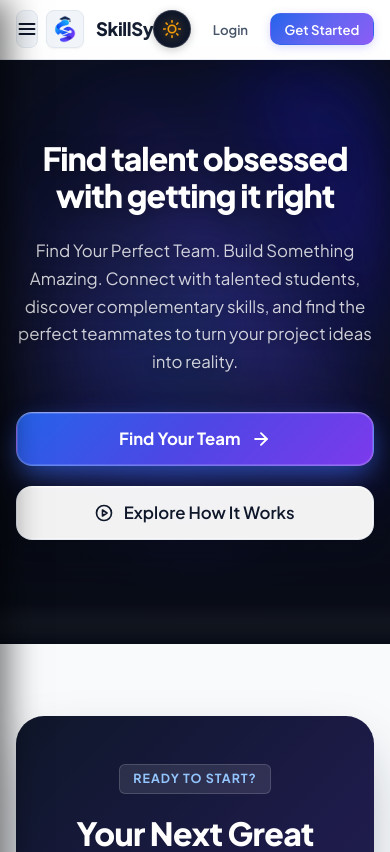
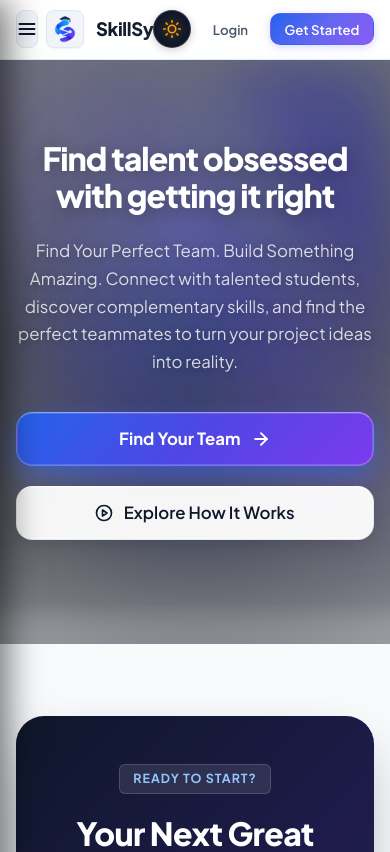
Before and after one commit to benakasham12/SkillSync, a Flask app: page / in a window 390 px wide. Shown: the top 852 px of the page. Run offline with Flask 3, Linux system fonts and the light colour scheme; data that the repository does not hold is empty.

Commit message:
feat(ui): integrate native 3-beam Spotlight Background into SkillSync homepage hero

```diff
--- /dev/null
+++ b/app/static/css/spotlight.css
@@ -0,0 +1,210 @@
+/* ==========================================================================
+   SkillSync - Spotlight Background Component
+   Atmospheric 3-Beam Animated Lighting System (Left, Middle, Right)
+   ========================================================================== */
+
+/* Outer wrapper pinned inside the hero section behind all content */
+.spotlight-background-wrapper {
+  position: absolute;
+  inset: 0;
+  width: 100%;
+  height: 100%;
+  overflow: hidden;
+  pointer-events: none;
+  z-index: 1;
+  isolation: isolate;
+}
+
+/* Individual Spotlight Beam Base Styles */
+.spotlight-beam {
+  position: absolute;
+  border-radius: 9999px;
+  pointer-events: none;
+  will-change: transform, opacity;
+  transform-origin: center center;
+  mix-blend-mode: screen;
+}
+
+/* --------------------------------------------------------------------------
+   1. Left Spotlight: Soft purple lighting, smooth diagonal movement, subtle rotation
+   -------------------------------------------------------------------------- */
+.spotlight-beam-left {
+  top: 8%;
+  left: 10%;
+  width: clamp(340px, 42vw, 560px);
+  height: clamp(340px, 42vw, 560px);
+  background: radial-gradient(circle at 45% 45%,
+    rgba(168, 85, 247, 0.48) 0%,
+    rgba(147, 51, 234, 0.30) 35%,
+    rgba(126, 34, 206, 0.12) 60%,
+    transparent 75%);
+  filter: blur(68px);
+  animation: spotlightBeamLeftMove 12s cubic-bezier(0.45, 0.05, 0.55, 0.95) infinite;
+}
+
+/* --------------------------------------------------------------------------
+   2. Middle Spotlight: Violet lighting, slow floating movement, smooth transitions
+   -------------------------------------------------------------------------- */
+.spotlight-beam-mid {
+  top: 22%;
+  left: 45%;
+  width: clamp(380px, 48vw, 640px);
+  height: clamp(380px, 48vw, 640px);
+  background: radial-gradient(circle at center,
+    rgba(139, 92, 246, 0.45) 0%,
+    rgba(124, 58, 237, 0.28) 40%,
+    rgba(109, 40, 217, 0.12) 65%,
+    transparent 78%);
+  filter: blur(75px);
+  animation: spotlightBeamMidMove 15s cubic-bezier(0.42, 0, 0.58, 1) infinite;
+  animation-delay: 2s;
+}
+
+/* --------------------------------------------------------------------------
+   3. Right Spotlight: Purple and blue lighting, subtle rotation, continuous movement
+   -------------------------------------------------------------------------- */
+.spotlight-beam-right {
+  top: 10%;
+  right: 8%;
+  width: clamp(360px, 44vw, 580px);
+  height: clamp(360px, 44vw, 580px);
+  background: radial-gradient(circle at center,
+    rgba(99, 102, 241, 0.46) 0%,
+    rgba(139, 92, 246, 0.26) 35%,
+    rgba(59, 130, 246, 0.14) 60%,
+    transparent 75%);
+  filter: blur(70px);
+  animation: spotlightBeamRightMove 18s cubic-bezier(0.45, 0.05, 0.55, 0.95) infinite;
+  animation-delay: 3.5s;
+}
+
+/* --------------------------------------------------------------------------
+   Light Mode Overrides (Contrast & Readability Protection)
+   -------------------------------------------------------------------------- */
+[data-theme="light"] .spotlight-beam {
+  mix-blend-mode: multiply;
+}
+
+[data-theme="light"] .spotlight-beam-left {
+  background: radial-gradient(circle at 45% 45%,
+    rgba(168, 85, 247, 0.24) 0%,
+    rgba(147, 51, 234, 0.14) 40%,
+    transparent 70%);
+  filter: blur(55px);
+}
+
+[data-theme="light"] .spotlight-beam-mid {
+  background: radial-gradient(circle at center,
+    rgba(139, 92, 246, 0.22) 0%,
+    rgba(124, 58, 237, 0.12) 40%,
+    transparent 70%);
+  filter: blur(60px);
+}
+
+[data-theme="light"] .spotlight-beam-right {
+  background: radial-gradient(circle at center,
+    rgba(99, 102, 241, 0.24) 0%,
+    rgba(59, 130, 246, 0.13) 40%,
+    transparent 70%);
+  filter: blur(55px);
+}
+
+/* --------------------------------------------------------------------------
+   Keyframe Animations for Smooth Infinite Floating & Rotating Motion
+   -------------------------------------------------------------------------- */
+
+/* Left Spotlight: smooth diagonal movement + subtle rotation */
+@keyframes spotlightBeamLeftMove {
+  0% {
+    transform: translate(-50%, -50%) rotate(0deg);
+  }
+  33% {
+    transform: translate(-30%, -70%) rotate(15deg);
+  }
+  66% {
+    transform: translate(-70%, -30%) rotate(-15deg);
+  }
+  100% {
+    transform: translate(-50%, -50%) rotate(0deg);
+  }
+}
+
+/* Middle Spotlight: slow floating movement + smooth transitions */
+@keyframes spotlightBeamMidMove {
+  0% {
+    transform: translate(0%, 0%) rotate(-20deg);
+  }
+  33% {
+    transform: translate(20%, 30%) rotate(0deg);
+  }
+  66% {
+    transform: translate(-20%, 10%) rotate(20deg);
+  }
+  100% {
+    transform: translate(0%, 0%) rotate(-20deg);
+  }
+}
+
+/* Right Spotlight: subtle rotation + continuous floating */
+@keyframes spotlightBeamRightMove {
+  0% {
+    transform: translate(0%, 0%) rotate(10deg);
+  }
+  33% {
+    transform: translate(-30%, -20%) rotate(-10deg);
+  }
+  66% {
+    transform: translate(10%, 20%) rotate(25deg);
+  }
+  100% {
+    transform: translate(0%, 0%) rotate(10deg);
+  }
+}
+
+/* --------------------------------------------------------------------------
+   Mesh Overlay for Text Protection & Background Depth
+   -------------------------------------------------------------------------- */
+.spotlight-mesh-overlay {
+  position: absolute;
+  inset: 0;
+  pointer-events: none;
+  background: radial-gradient(circle at 50% 50%, rgba(8, 12, 22, 0.15) 0%, rgba(8, 12, 22, 0.55) 100%);
+  z-index: 2;
+}
+
+[data-theme="light"] .spotlight-mesh-overlay {
+  background: radial-gradient(circle at 50% 50%, rgba(255, 255, 255, 0.2) 0%, rgba(248, 250, 252, 0.6) 100%);
+}
+
+/* --------------------------------------------------------------------------
+   Mobile & Tablet Responsiveness
+   -------------------------------------------------------------------------- */
+@media (max-width: 768px) {
+  .spotlight-beam-left {
+    width: 270px;
+    height: 270px;
+    filter: blur(45px);
+  }
+  .spotlight-beam-mid {
+    width: 310px;
+    height: 310px;
+    filter: blur(50px);
+  }
+  .spotlight-beam-right {
+    width: 280px;
+    height: 280px;
+    filter: blur(45px);
+  }
+}
+
+/* --------------------------------------------------------------------------
+   Accessibility: Prefers-Reduced-Motion Support
+   -------------------------------------------------------------------------- */
+@media (prefers-reduced-motion: reduce) {
+  .spotlight-beam-left,
+  .spotlight-beam-mid,
+  .spotlight-beam-right {
+    animation: none !important;
+    transform: translate(-50%, -50%) rotate(0deg) !important;
+  }
+}
--- /dev/null
+++ b/app/static/js/spotlight.js
@@ -0,0 +1,83 @@
+/**
+ * SkillSync - Spotlight Background Interactive Client Script
+ * Powers the 3-beam floating spotlight animation and responsive adjustments.
+ */
+
+(function () {
+  'use strict';
+
+  function initSpotlightBackground() {
+    const wrapper = document.querySelector('.spotlight-background-wrapper');
+    if (!wrapper) return;
+
+    const hero = wrapper.closest('.hero-section') || wrapper.parentElement;
+    if (!hero) return;
+
+    const beamLeft = wrapper.querySelector('.spotlight-beam-left');
+    const beamMid = wrapper.querySelector('.spotlight-beam-mid');
+    const beamRight = wrapper.querySelector('.spotlight-beam-right');
+
+    const prefersReducedMotion = window.matchMedia('(prefers-reduced-motion: reduce)').matches;
+    if (prefersReducedMotion) return;
+
+    let targetX = 0;
+    let targetY = 0;
+    let currentX = 0;
+    let currentY = 0;
+    let animationFrameId = null;
+
+    // Smooth subtle pointer influence (clamped to prevent jarring jumps)
+    function onPointerMove(e) {
+      const rect = hero.getBoundingClientRect();
+      if (rect.width <= 0 || rect.height <= 0) return;
+
+      const normX = ((e.clientX - rect.left) / rect.width) * 2 - 1;
+      const normY = ((e.clientY - rect.top) / rect.height) * 2 - 1;
+
+      targetX = Math.max(-1, Math.min(1, normX)) * 24; // max 24px subtle drift
+      targetY = Math.max(-1, Math.min(1, normY)) * 18; // max 18px subtle drift
+    }
+
+    function onPointerLeave() {
+      targetX = 0;
+      targetY = 0;
+    }
+
+    function updateParallax() {
+      // Lerp for smooth spring-like motion
+      currentX += (targetX - currentX) * 0.05;
+      currentY += (targetY - currentY) * 0.05;
+
+      if (wrapper) {
+        wrapper.style.transform = `translate3d(${currentX.toFixed(2)}px, ${currentY.toFixed(2)}px, 0)`;
+      }
+
+      animationFrameId = requestAnimationFrame(updateParallax);
+    }
+
+    hero.addEventListener('mousemove', onPointerMove, { passive: true });
+    hero.addEventListener('mouseleave', onPointerLeave, { passive: true });
+
+    animationFrameId = requestAnimationFrame(updateParallax);
+
+    // Clean up on page unload/navigation if required
+    window.addEventListener('beforeunload', () => {
+      if (animationFrameId) {
+        cancelAnimationFrame(animationFrameId);
+      }
+      hero.removeEventListener('mousemove', onPointerMove);
+      hero.removeEventListener('mouseleave', onPointerLeave);
+    }, { once: true });
+  }
+
+  if (document.readyState === 'loading') {
+    document.addEventListener('DOMContentLoaded', initSpotlightBackground);
+  } else {
+    initSpotlightBackground();
+  }
+
+  // Expose global controller for testing or manual re-initialization
+  window.SkillSyncSpotlight = {
+    init: initSpotlightBackground
+  };
+})();
--- a/app/templates/base.html
+++ b/app/templates/base.html
@@ -23,6 +23,7 @@
   <link href="https://fonts.googleapis.com/css2?family=Plus+Jakarta+Sans:wght@400;500;600;700;800&family=JetBrains+Mono:wght@400;500&display=swap" rel="stylesheet">
   <link rel="icon" type="image/png" href="{{ url_for('static', filename='img/logo-mark.png') }}">
   <link rel="stylesheet" href="{{ url_for('static', filename='css/style.css') }}">
+  <link rel="stylesheet" href="{{ url_for('static', filename='css/spotlight.css') }}">
 </head>
 <body>
 
@@ -510,6 +511,7 @@
   </footer>
 
   <script src="{{ url_for('static', filename='js/app.js') }}"></script>
+  <script src="{{ url_for('static', filename='js/spotlight.js') }}"></script>
   {% block scripts %}{% endblock %}
 </body>
 </html>
--- a/app/templates/landing.html
+++ b/app/templates/landing.html
@@ -20,6 +20,14 @@
 
 <!-- 1. HERO SECTION -->
 <section class="hero-section" id="hero">
+  <!-- Spotlight Background Effect (Left, Middle, Right Animated Beams) -->
+  <div class="spotlight-background-wrapper" aria-hidden="true">
+    <div class="spotlight-beam spotlight-beam-left"></div>
+    <div class="spotlight-beam spotlight-beam-mid"></div>
+    <div class="spotlight-beam spotlight-beam-right"></div>
+    <div class="spotlight-mesh-overlay"></div>
+  </div>
+
   <!-- Animated BeamsBackground (Opening Hero Section Only) -->
   <div class="beams-background-wrapper" aria-hidden="true">
     <canvas id="beamsBackgroundCanvas" class="beams-canvas"></canvas>
```
Also changed, not shown: css/spotlight.css (added, +210 -0 lines), js/spotlight.js (added, +83 -0 lines), tests/test_landing.py (+45 -0 lines).
